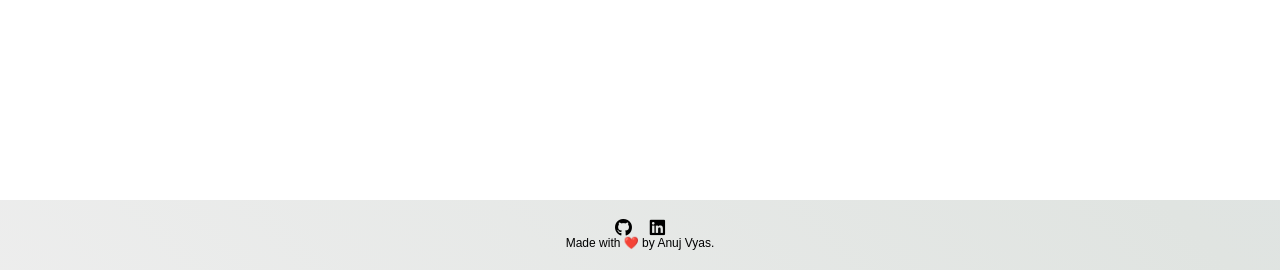
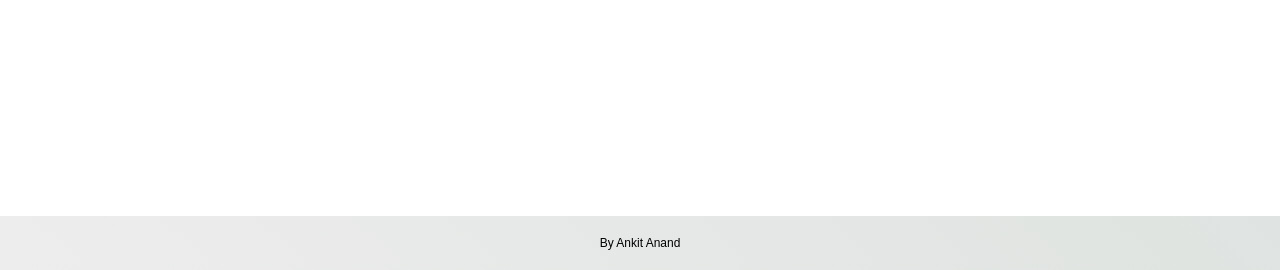
Before and after one commit to AnkitAnand2/SpamDeploy, a Flask app: template templates/result.html in a window 1280 px wide. Shown: the part 530-800 px from the top of the page. Run offline with Flask 2, Linux system fonts and the light colour scheme; the template is opened without the code that fills it, so the values that code supplies are empty; parts of the project's set-up code (start-up, migrations or seed data) failed here and were passed over; some libraries are stand-ins or nearby versions.

Commit message:
Update result.html

```diff
--- a/templates/result.html
+++ b/templates/result.html
@@ -32,11 +32,8 @@
 
 		<!-- Footer -->
         <div class='footer'>
-            <div class="contact">
-                <a target="_blank" href="https://github.com/anujvyas/Spam-SMS-Classifier-Deployment"><i class="fab fa-github fa-lg contact-icon"></i></a>
-                <a target="_blank" href="https://www.linkedin.com/in/anujkvyas"><i class="fab fa-linkedin fa-lg contact-icon"></i></a>
-            </div>
-            <p class='footer-description'>Made with ❤️ by Anuj Vyas.</p>
+
+            <p class='footer-description'>By Ankit Anand</p>
         </div>
 
 	</body>
```
